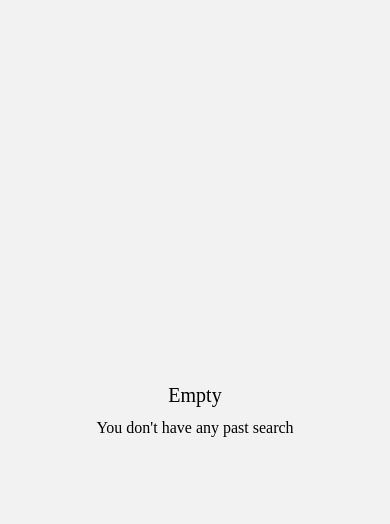
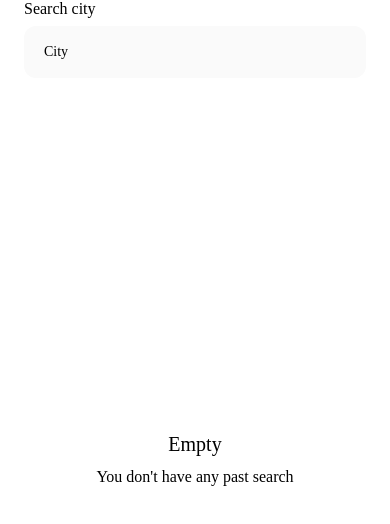
Before and after one commit to aljary12/weather-app, a React Native app: screen /Home in a window 390 px wide. Shown: the top 524 px of the page. Built offline with nearby package versions, Linux system fonts and the light colour scheme.

Commit message:
feat: add input form, add search bar in home screen

```diff
--- /dev/null
+++ b/src/components/input-form.tsx
@@ -0,0 +1,56 @@
+import {
+  View,
+  TextInputProps,
+  ViewStyle,
+  StyleProp,
+  TextInput,
+  StyleSheet,
+} from 'react-native';
+import React from 'react';
+import Text, {sizes, weights} from './text';
+
+interface Props extends TextInputProps {
+  title?: string;
+  formStyle?: StyleProp<ViewStyle>;
+  inputStyle?: StyleProp<ViewStyle>;
+  isPassword?: boolean;
+}
+
+export default function InputForm(props: Props) {
+  const {title, formStyle, inputStyle, isPassword, style, ...rest} = props;
+
+  return (
+    <View style={formStyle}>
+      {!!title && (
+        <Text size="large" weight="semiBold" style={{marginBottom: 8}}>
+          {title}
+        </Text>
+      )}
+      <View style={[styles.inputContainer, inputStyle]}>
+        <TextInput
+          style={[weights.regular, sizes.medium, styles.input, style]}
+          {...rest}
+        />
+      </View>
+    </View>
+  );
+}
+
+const styles = StyleSheet.create({
+  inputContainer: {
+    paddingVertical: 18,
+    paddingHorizontal: 20,
+    backgroundColor: '#FAFAFA',
+    borderRadius: 12,
+    flexDirection: 'row',
+    gap: 12,
+  },
+  input: {
+    paddingTop: 0,
+    paddingBottom: 0,
+    paddingHorizontal: 0,
+    margin: 0,
+    includeFontPadding: false,
+    flex: 1,
+  },
+});
--- a/src/components/text.tsx
+++ b/src/components/text.tsx
@@ -35,14 +35,14 @@ const Text = React.forwardRef<RNText, TextProps>((props, ref) => {
 
 export default Text;
 
-const weights = StyleSheet.create({
+export const weights = StyleSheet.create({
   bold: {fontFamily: 'Mulish-Bold'},
   semiBold: {fontFamily: 'Mulish-SemiBold'},
   medium: {fontFamily: 'Mulish-Medium'},
   regular: {fontFamily: 'Mulish-Regular'},
 });
 
-const sizes = StyleSheet.create({
+export const sizes = StyleSheet.create({
   h1: {fontSize: 48},
   h2: {fontSize: 40},
   h3: {fontSize: 32},
--- a/src/screens/home-screen.tsx
+++ b/src/screens/home-screen.tsx
@@ -3,6 +3,7 @@ import React from 'react';
 import Text from '../components/text';
 import {useHistoryState} from '../stores/history-store';
 import {SafeAreaView} from 'react-native-safe-area-context';
+import InputForm from '../components/input-form';
 
 function HomeScreen() {
   const cities = useHistoryState(state => state.cities);
@@ -12,7 +13,14 @@ function HomeScreen() {
   };
 
   return (
-    <SafeAreaView style={{flex: 1}}>
+    <SafeAreaView
+      style={{
+        flex: 1,
+        paddingHorizontal: 24,
+        gap: 20,
+        backgroundColor: '#FFFFFF',
+      }}>
+      <InputForm title="Search city" placeholder="City" />
       <FlatList
         data={cities}
         renderItem={renderItem}
```
